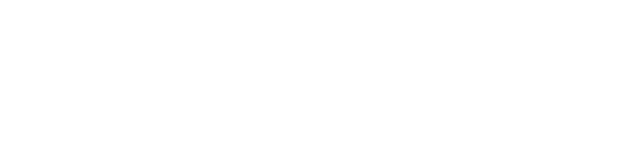
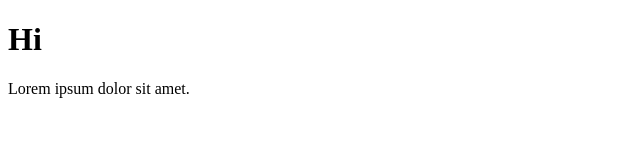
Before and after one commit to adilkhan338/second, a plain HTML site: page index.html in a window 1280 px wide. Shown: the whole page, without its empty margins (0-640 px from the left). Drawn offline with Linux system fonts and the light colour scheme.

Commit message:
second commit

```diff
--- a/index.html
+++ b/index.html
@@ -2,9 +2,10 @@
 <html lang="en">
 <head>
 	<meta charset="UTF-8">
-	<title>Document</title>
+	<title>GitHub</title>
 </head>
 <body>
-
+	<h1>Hi</h1>
+	<p>Lorem ipsum dolor sit amet.</p>
 </body>
 </html>
```
